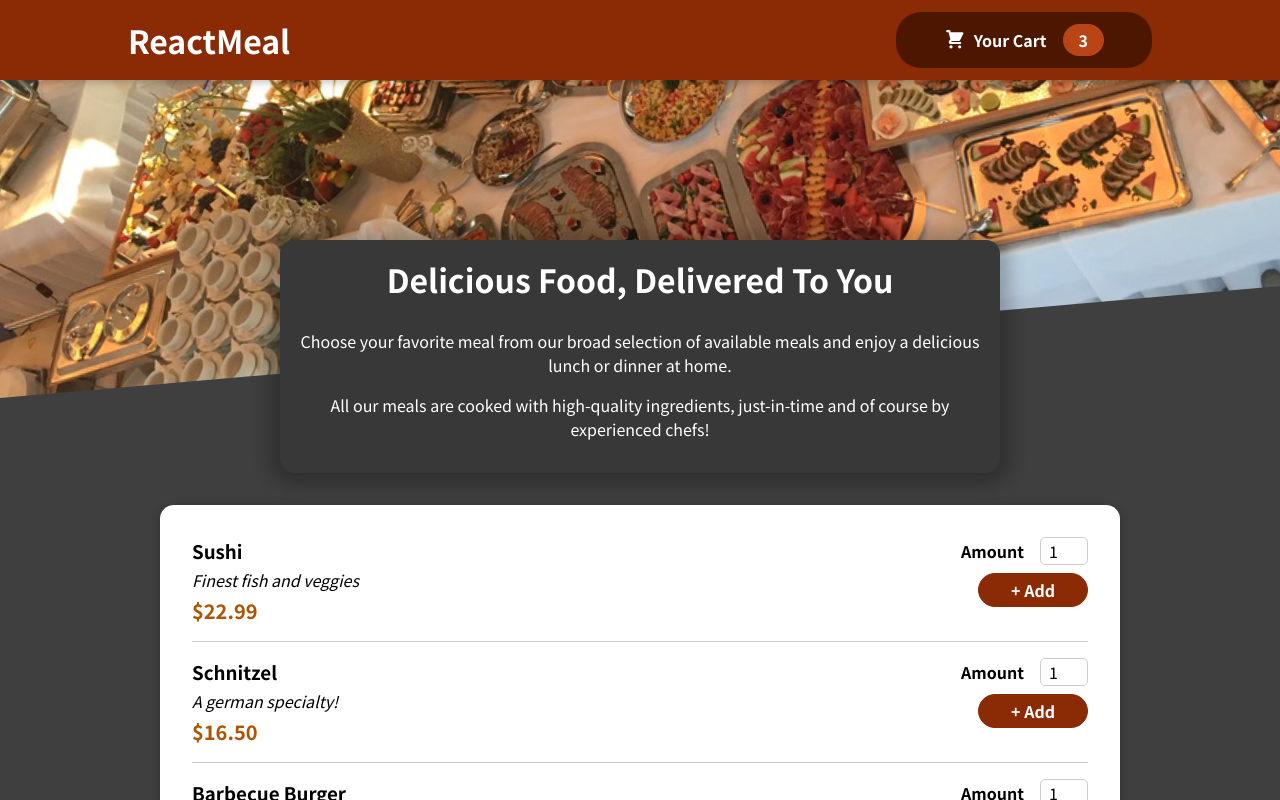
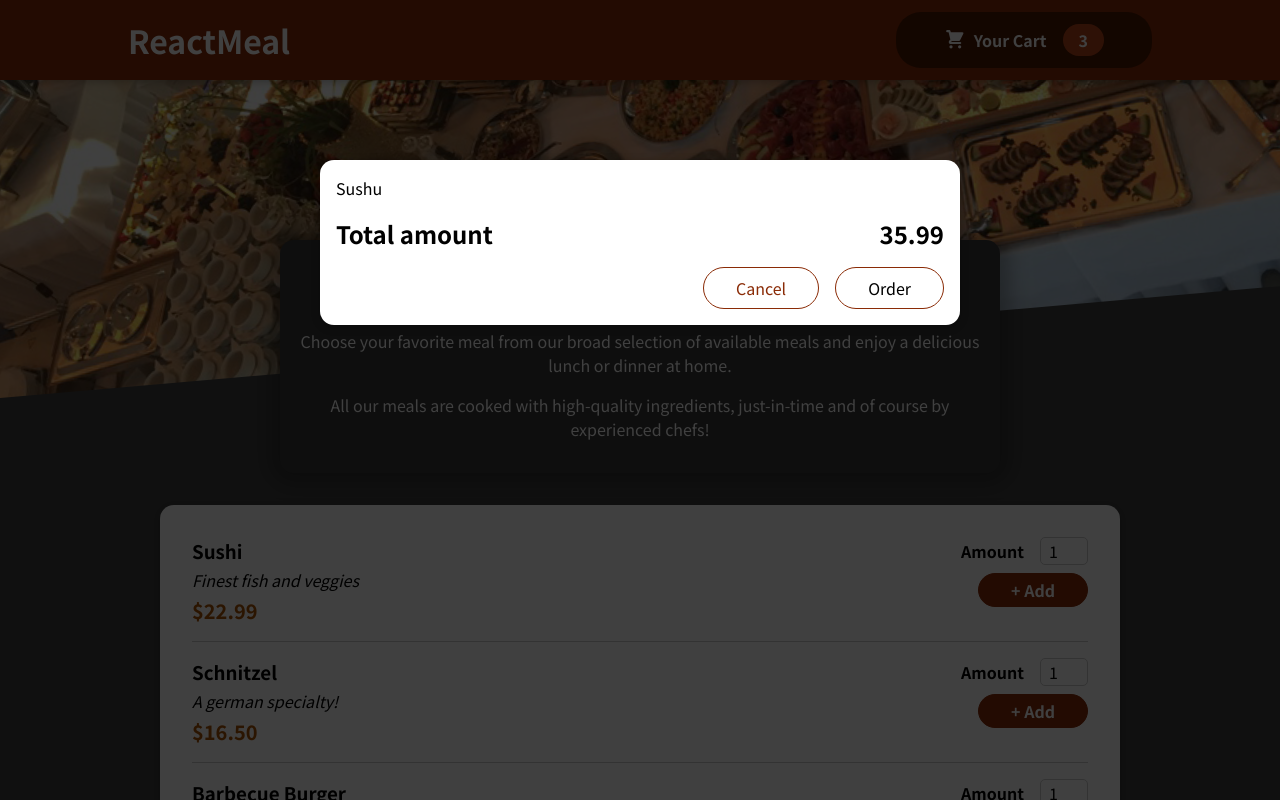
Before and after one commit to andrelmm91/FoodOrder_React, a React (Create React App) app: page / in a window 1280 px wide. Shown: the top 800 px of the page. Built offline with nearby package versions, Linux system fonts and the light colour scheme.

Commit message:
adding portals and modal for the chart

```diff
--- a/public/index.html
+++ b/public/index.html
@@ -10,34 +10,15 @@
       content="Web site created using create-react-app"
     />
     <link rel="apple-touch-icon" href="%PUBLIC_URL%/logo192.png" />
-    <!--
-      manifest.json provides metadata used when your web app is installed on a
-      user's mobile device or desktop. See https://developers.google.com/web/fundamentals/web-app-manifest/
-    -->
+
     <link rel="manifest" href="%PUBLIC_URL%/manifest.json" />
-    <!--
-      Notice the use of %PUBLIC_URL% in the tags above.
-      It will be replaced with the URL of the `public` folder during the build.
-      Only files inside the `public` folder can be referenced from the HTML.
 
-      Unlike "/favicon.ico" or "favicon.ico", "%PUBLIC_URL%/favicon.ico" will
-      work correctly both with client-side routing and a non-root public URL.
-      Learn how to configure a non-root public URL by running `npm run build`.
-    -->
     <title>React App</title>
   </head>
   <body>
     <noscript>You need to enable JavaScript to run this app.</noscript>
+    <div id="overlays"></div>
     <div id="root"></div>
-    <!--
-      This HTML file is a template.
-      If you open it directly in the browser, you will see an empty page.
 
-      You can add webfonts, meta tags, or analytics to this file.
-      The build step will place the bundled scripts into the <body> tag.
-
-      To begin the development, run `npm start` or `yarn start`.
-      To create a production bundle, use `npm run build` or `yarn build`.
-    -->
   </body>
 </html>
--- a/src/App.js
+++ b/src/App.js
@@ -1,10 +1,12 @@
 import React from "react";
+import Cart from "./components/Cart/Cart";
 import Header from "./components/Layout/Header";
 import Meals from "./components/Meals/Meals";
 
 function App() {
   return (
     <React.Fragment>
+      <Cart />
       <Header />
       <main>
         <Meals />
--- /dev/null
+++ b/src/components/Cart/Cart.js
@@ -0,0 +1,29 @@
+import React from "react";
+import Modal from "../UI/Modal";
+import classes from "./Cart.module.css";
+
+const Cart = () => {
+  const CartItems = (
+    <ul className={classes["cart-items"]}>
+      {[{ id: "c1", name: "Sushu", amount: 2, price: 12.99 }].map((item) => (
+        <li key={item.id}>{item.name}</li>
+      ))}
+    </ul>
+  );
+
+  return (
+    <Modal>
+      {CartItems}
+      <div className={classes.total}>
+        <span>Total amount</span>
+        <span>35.99</span>
+      </div>
+      <div className={classes.actions}>
+        <button className={classes["button--alt"]}>Cancel</button>
+        <button className={classes.bottun}>Order</button>
+      </div>
+    </Modal>
+  );
+};
+
+export default Cart;
--- /dev/null
+++ b/src/components/Cart/Cart.module.css
@@ -0,0 +1,46 @@
+.cart-items {
+    list-style: none;
+    margin: 0;
+    padding: 0;
+    max-height: 20rem;
+    overflow: auto;
+  }
+
+  .total {
+    display: flex;
+    justify-content: space-between;
+    align-items: center;
+    font-weight: bold;
+    font-size: 1.5rem;
+    margin: 1rem 0;
+  }
+
+  .actions {
+    text-align: right;
+  }
+
+  .actions button {
+    font: inherit;
+    cursor: pointer;
+    background-color: transparent;
+    border: 1px solid #8a2b06;
+    padding: 0.5rem 2rem;
+    border-radius: 25px;
+    margin-left: 1rem;
+  }
+
+  .actions button:hover,
+  .actions button:active {
+    background-color: #5a1a01;
+    border-color: #5a1a01;
+    color: white;
+  }
+
+  .actions .button--alt {
+    color: #8a2b06;
+  }
+
+  .actions .button {
+    background-color: #8a2b06;
+    color: white;
+  }
--- /dev/null
+++ b/src/components/UI/Modal.js
@@ -0,0 +1,31 @@
+import React from "react";
+import classes from "./Modal.module.css";
+import ReactDOM from "react-dom";
+
+const Backdrop = () => {
+  return <div className={classes.backdrop} />;
+};
+
+const ModalOverlay = (props) => {
+  return (
+    <div className={classes.modal}>
+      <div className={classes.content}>{props.children}</div>
+    </div>
+  );
+};
+
+const PortalElement = document.getElementById("overlays");
+
+const Modal = (props) => {
+  return (
+    <React.Fragment>
+      {ReactDOM.createPortal(<Backdrop />, PortalElement)}
+      {ReactDOM.createPortal(
+        <ModalOverlay>{props.children}</ModalOverlay>,
+        PortalElement
+      )}
+    </React.Fragment>
+  );
+};
+
+export default Modal;
--- /dev/null
+++ b/src/components/UI/Modal.module.css
@@ -0,0 +1,40 @@
+.backdrop {
+    position: fixed;
+    top: 0;
+    left: 0;
+    width: 100%;
+    height: 100vh;
+    z-index: 20;
+    background-color: rgba(0, 0, 0, 0.75);
+  }
+
+  .modal {
+    position: fixed;
+    top: 20vh;
+    left: 5%;
+    width: 90%;
+    background-color: white;
+    padding: 1rem;
+    border-radius: 14px;
+    box-shadow: 0 2px 8px rgba(0, 0, 0, 0.25);
+    z-index: 30;
+    animation: slide-down 300ms ease-out forwards;
+  }
+
+  @media (min-width: 768px) {
+    .modal {
+      width: 40rem;
+      left: calc(50% - 20rem);
+    }
+  }
+
+  @keyframes slide-down {
+    from {
+      opacity: 0;
+      transform: translateY(-3rem);
+    }
+    to {
+      opacity: 1;
+      transform: translateY(0);
+    }
+  }
```
